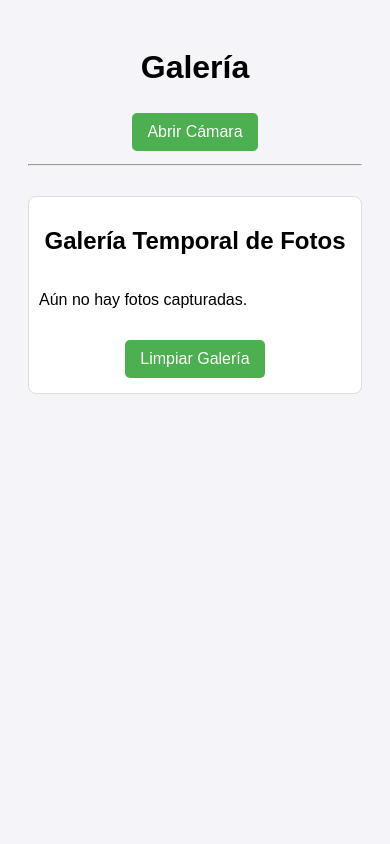
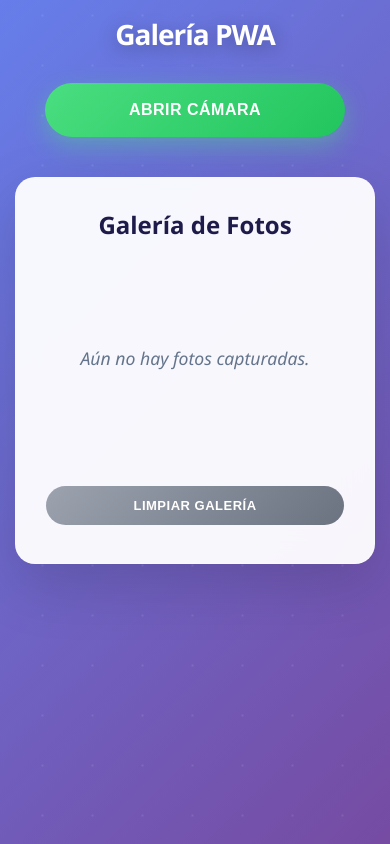
Before and after one commit to ValentinR0214/PWACamara, a plain HTML site: page index.html in a window 390 px wide. Drawn offline with Linux system fonts and the light colour scheme.

Commit message:
[Update] poniendo estilos

```diff
--- a/index.html
+++ b/index.html
@@ -6,126 +6,20 @@
     <meta name="viewport" content="width=device-width, initial-scale=1.0">
     <title>PWA Cámara</title>
 
-    <meta name="theme-color" content="#2196F3" />
+    <meta name="theme-color" content="#667eea" />
 
-    <!-- Esta es la etiqueta correcta para el manifest -->
     <link rel="manifest" href="manifest.json">
 
-    <style>
-        body {
-            font-family: sans-serif;
-            text-align: center;
-            padding: 20px;
-            background-color: #f4f4f9;
-        }
-
-        #cameraContainer {
-            margin-top: 20px;
-            border: 2px solid #ccc;
-            padding: 10px;
-            background-color: #fff;
-            border-radius: 8px;
-            display: none;
-            max-width: fit-content;
-            margin-left: auto;
-            margin-right: auto;
-        }
-
-        video {
-            width: 320px;
-            height: auto;
-            display: block;
-            margin-bottom: 10px;
-            border: 1px solid #333;
-            background-color: #000;
-        }
-
-        canvas {
-            width: 320px;
-            height: 240px;
-            display: none;
-        }
-
-        /* Ocultar el canvas y el boton "frontal" que fue reemplazado */
-        #canvas {
-            display: none;
-        }
-
-        #frontal {
-            /* Si existe, también ocúltalo */
-            display: none;
-        }
-
-        button {
-            padding: 10px 15px;
-            margin: 5px;
-            border: none;
-            border-radius: 5px;
-            cursor: pointer;
-            font-size: 16px;
-            transition: background-color 0.3s;
-        }
-
-        #openCamera,
-        #clearGalleryBtn {
-            background-color: #4CAF50;
-            color: white;
-        }
-
-        #openCamera:disabled {
-            background-color: #a5d6a7;
-        }
-
-        /* Estilo para el nuevo botón de cambio de cámara */
-        #switchCameraBtn {
-            background-color: #ff9800;
-            color: white;
-        }
-
-        #takePhoto {
-            background-color: #2196F3;
-            color: white;
-        }
-
-        /* Estilos para la Galería Temporal */
-        #galleryContainer {
-            margin-top: 30px;
-            padding: 10px;
-            border: 1px solid #ddd;
-            background-color: #fff;
-            border-radius: 8px;
-            max-width: 800px;
-            margin-left: auto;
-            margin-right: auto;
-        }
-
-        #thumbnailGallery {
-            display: flex;
-            overflow-x: auto;
-            /* Permite el scroll horizontal */
-            gap: 10px;
-            padding-bottom: 10px;
-            white-space: nowrap;
-        }
-
-        .thumbnail {
-            width: 100px;
-            height: auto;
-            object-fit: cover;
-            border: 2px solid #333;
-            border-radius: 4px;
-            flex-shrink: 0;
-        }
-    </style>
+    <link rel="stylesheet" href="styles/estilo.css">
 </head>
 
 <body>
+    <div class="container">
+        <h1>Galería PWA</h1>
 
-    <h1>Galería</h1>
-
+        <div class="control-section">
             <button id="openCamera">Abrir Cámara</button>
-
-    <hr>
+        </div>
 
         <div id="cameraContainer">
             <video id="video" autoplay playsinline></video>
@@ -137,15 +31,15 @@
         </div>
 
         <div id="galleryContainer">
-        <h2>Galería Temporal de Fotos</h2>
+            <h2>Galería de Fotos</h2>
             <div id="thumbnailGallery">
                 <p id="noPhotosMessage">Aún no hay fotos capturadas.</p>
             </div>
             <button id="clearGalleryBtn">Limpiar Galería</button>
         </div>
+    </div>
 
     <script src="main.js"></script>
-
 </body>
 
 </html>
--- /dev/null
+++ b/styles/estilo.css
@@ -0,0 +1,417 @@
+:root {
+    --primary-color: #667eea;
+    --secondary-color: #764ba2;
+    --accent-color: #f093fb;
+    --success-color: #4ade80;
+    --warning-color: #fbbf24;
+    --danger-color: #f87171;
+    --dark-bg: #1e1b4b;
+    --light-bg: #f8fafc;
+    --card-bg: rgba(255, 255, 255, 0.95);
+    --shadow-lg: 0 20px 60px rgba(0, 0, 0, 0.15);
+    --shadow-xl: 0 25px 80px rgba(0, 0, 0, 0.25);
+    --border-radius: 20px;
+    --transition: all 0.3s cubic-bezier(0.4, 0, 0.2, 1);
+}
+
+* {
+    margin: 0;
+    padding: 0;
+    box-sizing: border-box;
+}
+
+body {
+    font-family: 'Segoe UI', Tahoma, Geneva, Verdana, sans-serif;
+    background: linear-gradient(135deg, var(--primary-color) 0%, var(--secondary-color) 100%);
+    min-height: 100vh;
+    padding: 20px;
+    position: relative;
+    overflow-x: hidden;
+}
+
+body::before {
+    content: '';
+    position: fixed;
+    top: -50%;
+    left: -50%;
+    width: 200%;
+    height: 200%;
+    background: radial-gradient(circle, rgba(255,255,255,0.1) 1px, transparent 1px);
+    background-size: 50px 50px;
+    animation: backgroundMove 20s linear infinite;
+    z-index: 0;
+    pointer-events: none;
+}
+
+@keyframes backgroundMove {
+    0% { transform: translate(0, 0); }
+    100% { transform: translate(50px, 50px); }
+}
+
+.container {
+    max-width: 1200px;
+    margin: 0 auto;
+    position: relative;
+    z-index: 1;
+}
+
+h1 {
+    color: white;
+    font-size: 3rem;
+    font-weight: 700;
+    text-align: center;
+    margin-bottom: 40px;
+    text-shadow: 0 4px 20px rgba(0, 0, 0, 0.3);
+    animation: fadeInDown 0.6s ease;
+    letter-spacing: -1px;
+}
+
+@keyframes fadeInDown {
+    from {
+        opacity: 0;
+        transform: translateY(-30px);
+    }
+    to {
+        opacity: 1;
+        transform: translateY(0);
+    }
+}
+
+.control-section {
+    text-align: center;
+    margin-bottom: 40px;
+    animation: fadeIn 0.8s ease 0.2s both;
+}
+
+@keyframes fadeIn {
+    from { opacity: 0; }
+    to { opacity: 1; }
+}
+
+button {
+    padding: 16px 32px;
+    margin: 8px;
+    border: none;
+    border-radius: 50px;
+    cursor: pointer;
+    font-size: 16px;
+    font-weight: 600;
+    transition: var(--transition);
+    position: relative;
+    overflow: hidden;
+    box-shadow: 0 4px 15px rgba(0, 0, 0, 0.2);
+    letter-spacing: 0.5px;
+    text-transform: uppercase;
+}
+
+button::before {
+    content: '';
+    position: absolute;
+    top: 50%;
+    left: 50%;
+    width: 0;
+    height: 0;
+    border-radius: 50%;
+    background: rgba(255, 255, 255, 0.3);
+    transform: translate(-50%, -50%);
+    transition: width 0.6s, height 0.6s;
+}
+
+button:hover::before {
+    width: 300px;
+    height: 300px;
+}
+
+button:active {
+    transform: scale(0.95);
+}
+
+#openCamera {
+    background: linear-gradient(135deg, var(--success-color), #22c55e);
+    color: white;
+    font-size: 18px;
+    padding: 20px 40px;
+    box-shadow: 0 8px 25px rgba(74, 222, 128, 0.4);
+}
+
+#openCamera:hover {
+    box-shadow: 0 12px 35px rgba(74, 222, 128, 0.5);
+    transform: translateY(-2px);
+}
+
+#openCamera:disabled {
+    background: linear-gradient(135deg, #9ca3af, #6b7280);
+    cursor: not-allowed;
+    box-shadow: none;
+    transform: none;
+}
+
+#switchCameraBtn {
+    background: linear-gradient(135deg, var(--warning-color), #f59e0b);
+    color: white;
+    box-shadow: 0 4px 15px rgba(251, 191, 36, 0.4);
+}
+
+#switchCameraBtn:hover {
+    box-shadow: 0 6px 20px rgba(251, 191, 36, 0.5);
+    transform: translateY(-2px);
+}
+
+#takePhoto {
+    background: linear-gradient(135deg, #3b82f6, #2563eb);
+    color: white;
+    box-shadow: 0 4px 15px rgba(59, 130, 246, 0.4);
+}
+
+#takePhoto:hover {
+    box-shadow: 0 6px 20px rgba(59, 130, 246, 0.5);
+    transform: translateY(-2px);
+}
+
+#clearGalleryBtn {
+    background: linear-gradient(135deg, var(--danger-color), #ef4444);
+    color: white;
+    margin-top: 20px;
+    box-shadow: 0 4px 15px rgba(248, 113, 113, 0.4);
+}
+
+#clearGalleryBtn:hover {
+    box-shadow: 0 6px 20px rgba(248, 113, 113, 0.5);
+    transform: translateY(-2px);
+}
+
+#clearGalleryBtn:disabled {
+    background: linear-gradient(135deg, #9ca3af, #6b7280);
+    cursor: not-allowed;
+    box-shadow: none;
+}
+
+#cameraContainer {
+    background: var(--card-bg);
+    backdrop-filter: blur(20px);
+    border: 1px solid rgba(255, 255, 255, 0.3);
+    border-radius: var(--border-radius);
+    padding: 30px;
+    box-shadow: var(--shadow-xl);
+    max-width: 500px;
+    margin: 0 auto 40px;
+    display: none;
+    animation: scaleIn 0.4s ease;
+}
+
+@keyframes scaleIn {
+    from {
+        opacity: 0;
+        transform: scale(0.9);
+    }
+    to {
+        opacity: 1;
+        transform: scale(1);
+    }
+}
+
+video {
+    width: 100%;
+    max-width: 400px;
+    height: auto;
+    display: block;
+    margin: 0 auto 20px;
+    border-radius: 16px;
+    border: 3px solid rgba(102, 126, 234, 0.3);
+    background-color: #000;
+    box-shadow: 0 10px 30px rgba(0, 0, 0, 0.3);
+    transition: var(--transition);
+}
+
+video:hover {
+    border-color: var(--primary-color);
+    box-shadow: 0 15px 40px rgba(102, 126, 234, 0.4);
+}
+
+canvas {
+    display: none !important;
+}
+
+#frontal {
+    display: none !important;
+}
+
+hr {
+    border: none;
+    height: 2px;
+    background: linear-gradient(90deg, transparent, rgba(255,255,255,0.4), transparent);
+    margin: 30px 0;
+    display: none;
+}
+
+#galleryContainer {
+    background: var(--card-bg);
+    backdrop-filter: blur(20px);
+    border: 1px solid rgba(255, 255, 255, 0.3);
+    border-radius: var(--border-radius);
+    padding: 30px;
+    box-shadow: var(--shadow-lg);
+    animation: fadeInUp 0.6s ease 0.4s both;
+}
+
+@keyframes fadeInUp {
+    from {
+        opacity: 0;
+        transform: translateY(30px);
+    }
+    to {
+        opacity: 1;
+        transform: translateY(0);
+    }
+}
+
+#galleryContainer h2 {
+    color: var(--dark-bg);
+    font-size: 2rem;
+    margin-bottom: 25px;
+    text-align: center;
+    font-weight: 700;
+}
+
+#thumbnailGallery {
+    display: grid;
+    grid-template-columns: repeat(auto-fill, minmax(150px, 1fr));
+    gap: 20px;
+    padding: 20px 0;
+    min-height: 200px;
+    position: relative;
+}
+
+#noPhotosMessage {
+    grid-column: 1 / -1;
+    text-align: center;
+    color: #64748b;
+    font-size: 1.1rem;
+    padding: 60px 20px;
+    font-style: italic;
+}
+
+.thumbnail {
+    width: 100%;
+    height: 150px;
+    object-fit: cover;
+    border-radius: 12px;
+    border: 3px solid rgba(102, 126, 234, 0.2);
+    box-shadow: 0 4px 15px rgba(0, 0, 0, 0.1);
+    transition: var(--transition);
+    cursor: pointer;
+    animation: photoAppear 0.4s ease;
+}
+
+@keyframes photoAppear {
+    from {
+        opacity: 0;
+        transform: scale(0.8) rotate(-5deg);
+    }
+    to {
+        opacity: 1;
+        transform: scale(1) rotate(0deg);
+    }
+}
+
+.thumbnail:hover {
+    transform: scale(1.05) translateY(-5px);
+    box-shadow: 0 10px 30px rgba(102, 126, 234, 0.4);
+    border-color: var(--primary-color);
+}
+
+@media (max-width: 768px) {
+    body {
+        padding: 15px;
+    }
+
+    h1 {
+        font-size: 2rem;
+        margin-bottom: 30px;
+    }
+
+    #galleryContainer h2 {
+        font-size: 1.5rem;
+    }
+
+    button {
+        padding: 14px 28px;
+        font-size: 14px;
+        margin: 6px;
+    }
+
+    #openCamera {
+        padding: 18px 36px;
+        font-size: 16px;
+    }
+
+    #cameraContainer {
+        padding: 20px;
+    }
+
+    #thumbnailGallery {
+        grid-template-columns: repeat(auto-fill, minmax(120px, 1fr));
+        gap: 15px;
+    }
+
+    .thumbnail {
+        height: 120px;
+    }
+}
+
+@media (max-width: 480px) {
+    h1 {
+        font-size: 1.75rem;
+    }
+
+    button {
+        padding: 12px 24px;
+        font-size: 13px;
+        display: block;
+        width: 100%;
+        max-width: 300px;
+        margin: 8px auto;
+    }
+
+    #thumbnailGallery {
+        grid-template-columns: repeat(auto-fill, minmax(100px, 1fr));
+        gap: 10px;
+    }
+
+    .thumbnail {
+        height: 100px;
+    }
+}
+
+@keyframes pulse {
+    0%, 100% {
+        opacity: 1;
+    }
+    50% {
+        opacity: 0.5;
+    }
+}
+
+#cameraContainer:hover,
+#galleryContainer:hover {
+    box-shadow: 0 30px 90px rgba(102, 126, 234, 0.2);
+    border-color: rgba(255, 255, 255, 0.5);
+}
+
+#thumbnailGallery::-webkit-scrollbar {
+    height: 8px;
+}
+
+#thumbnailGallery::-webkit-scrollbar-track {
+    background: rgba(0, 0, 0, 0.05);
+    border-radius: 10px;
+}
+
+#thumbnailGallery::-webkit-scrollbar-thumb {
+    background: linear-gradient(90deg, var(--primary-color), var(--secondary-color));
+    border-radius: 10px;
+}
+
+#thumbnailGallery::-webkit-scrollbar-thumb:hover {
+    background: linear-gradient(90deg, var(--secondary-color), var(--primary-color));
+}
--- a/sw.js
+++ b/sw.js
@@ -5,6 +5,7 @@ const urlsToCache = [ // Lista de archivos a guardar en caché
     'index.html',
     'main.js',
     'manifest.json',
+    'styles/estilo.css',
     'images/icons/192.png',
     'images/icons/512.png'
 ];
```
Lines whose indentation alone changed are shown as unchanged.
